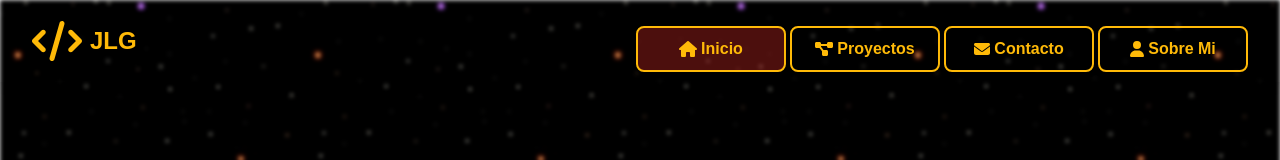
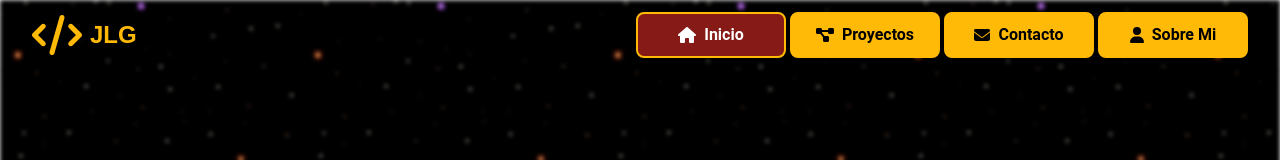
Before and after one commit to gullojoseleandro/Portfolio_V4, a React (Create React App) app: page /PortfolioPage in a window 1280 px wide. Shown: the top 160 px of the page. Built offline with nearby package versions, Linux system fonts and the light colour scheme.

Commit message:
Update PortfolioNavbar.jsx

```diff
--- a/src/Pages/PortfolioPage/Components/Navbar/jsx/PortfolioNavbar.jsx
+++ b/src/Pages/PortfolioPage/Components/Navbar/jsx/PortfolioNavbar.jsx
@@ -1,100 +1,58 @@
-/* eslint-disable react-hooks/exhaustive-deps */
-import React, { useMemo, useState, useCallback } from "react";
+import React, { useState, useCallback, useMemo } from "react";
+import { motion, AnimatePresence } from "framer-motion";
 import { FontAwesomeIcon } from "@fortawesome/react-fontawesome";
 import { faCode, faBars, faTimes, faHome, faProjectDiagram, faEnvelope, faUser } from "@fortawesome/free-solid-svg-icons";
 import HomeSectionContent from "Pages/PortfolioPage/pageContent/HomeSectionContent";
 import ProjectsSectionContent from "Pages/PortfolioPage/pageContent/ProjectsSectionContent";
 import ContactsSectionContent from "Pages/PortfolioPage/pageContent/ContactsSectionContent";
-import AOS from 'aos';
+import AboutMe from "Pages/PortfolioPage/pageContent/AboutMe";
 import useWindowWidth from "Hooks/useWindowWidth";
 
-import "./PortfolioNavbar.css";
-import AboutMe from "Pages/PortfolioPage/pageContent/AboutMe";
-
+const navLinks = [
+    { label: "Inicio", href: "#inicio", section: <HomeSectionContent />, index: 0, state: false, icon: faHome },
+    { label: "Proyectos", href: "#proyectos", section: <ProjectsSectionContent />, index: 1, state: true, icon: faProjectDiagram },
+    { label: "Contacto", href: "#contacto", section: <ContactsSectionContent />, index: 2, state: false, icon: faEnvelope },
+    { label: "Sobre Mi", href: "#sobremi", section: <AboutMe />, index: 3, state: false, icon: faUser },
+];
 
 const PortfolioNavbar = ({ activeIndex, setActiveIndex, setActiveSection }) => {
-    const [activeButton, setActiveButton] = useState(false);
+    const [mobileMenuOpen, setMobileMenuOpen] = useState(false);
     const [hoveredIndex, setHoveredIndex] = useState(null);
-    const [isClosing, setIsClosing] = useState(false);
     const activeWidth = useWindowWidth();
-
-    const navLinks = [
-        {
-            label: "Inicio",
-            href: "#inicio",
-            section: <HomeSectionContent />,
-            index: 0,
-            state: false,
-            icon: faHome,
-        },
-        {
-            label: "Proyectos",
-            href: "#proyectos",
-            section: <ProjectsSectionContent />,
-            index: 1,
-            state: true,
-            icon: faProjectDiagram,
-        },
-        {
-            label: "Contacto",
-            href: "#contacto",
-            section: <ContactsSectionContent />,
-            index: 2,
-            state: false,
-            icon: faEnvelope,
-        },
-        {
-            label: "Sobre Mi",
-            href: "#sobremi",
-            section: <AboutMe />,
-            index: 3,
-            state: false,
-            icon: faUser,
-        },
-    ];
-
-    const handleToggleButtons = useCallback(() => {
-        setActiveButton(prev => !prev);
-        if (!activeButton) {
-            AOS.refresh();
-        }
-    }, [activeButton]);
 
     const handleNavLinkClick = useCallback((index, sectionComponent) => {
         setActiveIndex(index);
         setActiveSection(sectionComponent);
         setHoveredIndex(null);
         if (activeWidth <= 768) {
-            setIsClosing(true);
-            setTimeout(() => {
-                setActiveButton(false);
-                setIsClosing(false);
-            }, 300);
+            setMobileMenuOpen(false);
         }
     }, [setActiveIndex, setActiveSection, activeWidth]);
 
-    const renderedNavLinks = useMemo(() => (
-        navLinks.map((link, index) => (
-            <button
-                key={index}
-                className="d-flex align-items-center justify-content-center gap-2 p-2 rounded-3"
+    const NavLink = useMemo(() => ({ label, href, icon, index, state }) => (
+        <motion.button
+            whileHover={{ scale: 1.05 }}
+            whileTap={{ scale: 0.95 }}
+            className={`d-flex align-items-center justify-content-center gap-2 p-2 rounded-3`}
             style={{
                 backgroundColor: activeIndex === index ? "rgba(190, 38, 33, 0.7)" : "rgba(255, 186, 8, 1)",
-                    borderRadius: "8px",
-                    padding: "15px",
                 boxShadow: "0px 0px 5px rgba(0, 0, 0, 0.3)",
-                    display: 'flex',
-                    alignItems: 'center',
-                    justifyContent: 'center',
+                width: activeWidth > 768 ? "150px" : "100%",
+                border: activeWidth > 768 ? "2px solid #FFBA08" : "none",
+                transition: "background-color 0.4s, transform 0.4s",
+                position: "relative",
             }}
-                onClick={() => handleNavLinkClick(index, link.section)}
-                onMouseEnter={() => { if (link.state) setHoveredIndex(index); }}
+            onClick={() => handleNavLinkClick(index, navLinks[index].section)}
+            onMouseEnter={() => { if (state) setHoveredIndex(index); }}
             onMouseLeave={() => setHoveredIndex(null)}
         >
-                <FontAwesomeIcon icon={link.icon} style={{ marginRight: '8px', color: activeIndex === index ? "#FFF" : "#000" }} />
-                <p className="p-0 m-0" style={{ color: activeIndex === index ? "#FFF" : "#000" }}>{link.label}</p>
-                {link.state && hoveredIndex === index && (
-                    <div
+            <FontAwesomeIcon icon={icon} style={{ color: activeIndex === index ? "#FFF" : "#000" }} />
+            <span className="fw-bold m-0" style={{ color: activeIndex === index ? "#FFF" : "#000" }}>{label}</span>
+            {state && hoveredIndex === index && (
+                <motion.div
+                    initial={{ opacity: 0, y: -10 }}
+                    animate={{ opacity: 1, y: 0 }}
+                    exit={{ opacity: 0, y: -10 }}
                     style={{
                         position: "absolute",
                         top: "100%",
@@ -109,97 +67,68 @@ const PortfolioNavbar = ({ activeIndex, setActiveIndex, setActiveSection }) => {
                         zIndex: 10,
                     }}
                 >
-                        {"In Construction"}
-                    </div>
+                    En Construcción
+                </motion.div>
             )}
-            </button>
-        ))
-    ), [activeIndex, hoveredIndex, handleNavLinkClick]);
+        </motion.button>
+    ), [activeIndex, activeWidth, handleNavLinkClick, hoveredIndex]);
 
     return (
-        <nav className="navbar fixed-top d-flex justify-content-between align-items-center" style={{ userSelect: "none", padding: "10px 20px" }}>
-            <section className="container-fluid">
-                <section className="navbar-brand d-flex align-items-center gap-2" style={{ boxShadow: "0px 0px 10px rgba(0, 0, 0, 0.5)" }}>
+        <nav className="navbar fixed-top d-flex justify-content-between align-items-center bg-tranparent" style={{ userSelect: "none", padding: "10px 20px"}}>
+            <div className="container-fluid">
+                <motion.div
+                    className="navbar-brand d-flex align-items-center gap-2"
+                    whileHover={{ scale: 1.05 }}
+                    style={{ boxShadow: "0px 0px 10px rgba(0, 0, 0, 0.5)" }}
+                >
                     <FontAwesomeIcon size="2x" icon={faCode} color="#FFBA08" />
                     <p className="fw-bold m-0 p-0" style={{ color: "#FFBA08", fontSize: "1.5rem" }}>JLG</p>
-                </section>
+                </motion.div>
                 {activeWidth > 768 ? (
-                    <section>
-                        <div className="d-flex mt-3 gap-1">
+                    <div className="d-flex gap-1">
                         {navLinks.map((link, index) => (
-                                <button
-                                    key={index}
-                                    className="d-flex align-items-center justify-content-center gap-1 p-2 rounded-3"
-                                    style={{
-                                        backgroundColor: activeIndex === index ? "rgba(190, 38, 33, 0.4)" : "transparent",
-                                        border: "2px solid #FFBA08",
-                                        transition: "background-color 0.4s, transform 0.4s",
-                                        boxShadow: "0px 0px 5px rgba(0, 0, 0, 0.7)",
-                                        width: "150px",
-                                        borderRadius: "8px",
-                                        position: "relative",
-                                    }}
-                                    onClick={() => { setActiveIndex(index); setActiveSection(link.section); }}
-                                    onMouseEnter={() => { if (link.state) setHoveredIndex(index); }}
-                                    onMouseLeave={() => setHoveredIndex(null)}
+                            <NavLink key={link.href} {...link} />
+                        ))}
+                    </div>
+                ) : (
+                    <>
+                        <motion.button
+                            whileHover={{ scale: 1.1 }}
+                            whileTap={{ scale: 0.9 }}
+                            className="btn"
+                            onClick={() => setMobileMenuOpen(!mobileMenuOpen)}
+                            style={{ background: "none", border: "none", outline: "none", padding: "5px", marginLeft: 'auto' }}
                         >
-                                    <FontAwesomeIcon icon={link.icon} style={{ color: "#FFBA08" }} />
-                                    <p className="fw-bold m-0" style={{ color: "#FFBA08" }}>{link.label}</p>
-                                    {link.state && hoveredIndex === index && (
-                                        <div
+                            <FontAwesomeIcon icon={mobileMenuOpen ? faTimes : faBars} size="3x" style={{ color: "#FFBA08", transition: "transform 0.3s" }} />
+                        </motion.button>
+                        <AnimatePresence>
+                            {mobileMenuOpen && (
+                                <motion.div
+                                    initial={{ opacity: 0, y: -20 }}
+                                    animate={{ opacity: 1, y: 0 }}
+                                    exit={{ opacity: 0, y: -20 }}
+                                    transition={{ duration: 0.3 }}
+                                    className="d-flex flex-column gap-2"
                                     style={{
                                         position: "absolute",
                                         top: "100%",
-                                                left: "50%",
-                                                transform: "translateX(-50%)",
-                                                backgroundColor: "#FFBA08",
-                                                color: "#000",
-                                                padding: "5px 10px",
-                                                borderRadius: "5px",
-                                                fontSize: "0.8rem",
-                                                whiteSpace: "nowrap",
-                                                zIndex: 10,
-                                            }}
-                                        >
-                                            {"In Construction"}
-                                        </div>
-                                    )}
-                                </button>
-                            ))}
-                        </div>
-                    </section>
-                ) : (
-                    <>
-                        <button
-                            type="button"
-                            className="btn"
-                            onClick={handleToggleButtons}
-                            style={{ background: "none", border: "none", outline: "none", padding: "5px", marginLeft: 'auto' }}
-                        >
-                            <FontAwesomeIcon icon={activeButton ? faTimes : faBars} size="3x" style={{ color: "#FFBA08", transition: "transform 0.3s" }} />
-                        </button>
-                        {activeButton && (
-                            <div
-                                data-aos={isClosing ? "fade-up" : "fade-down"}
-                                className={`d-flex flex-column gap-2`}
-                                style={{
-                                    listStyle: "none",
-                                    cursor: "pointer",
-                                    position: "absolute",
-                                    width: "40%",
-                                    top: "70px",
-                                    right: "15px",
+                                        left: 0,
+                                        right: 0,
                                         backgroundColor: "rgba(255, 186, 8, 0.3)",
                                         borderRadius: "8px",
                                         padding: "10px",
                                         zIndex: 1000,
-                                }}>
-                                {renderedNavLinks}
-                            </div>
+                                    }}
+                                >
+                                    {navLinks.map((link, index) => (
+                                        <NavLink key={link.href} {...link} />
+                                    ))}
+                                </motion.div>
                             )}
+                        </AnimatePresence>
                     </>
                 )}
-            </section>
+            </div>
         </nav>
     );
 };
```
Lines whose indentation alone changed are shown as unchanged.
